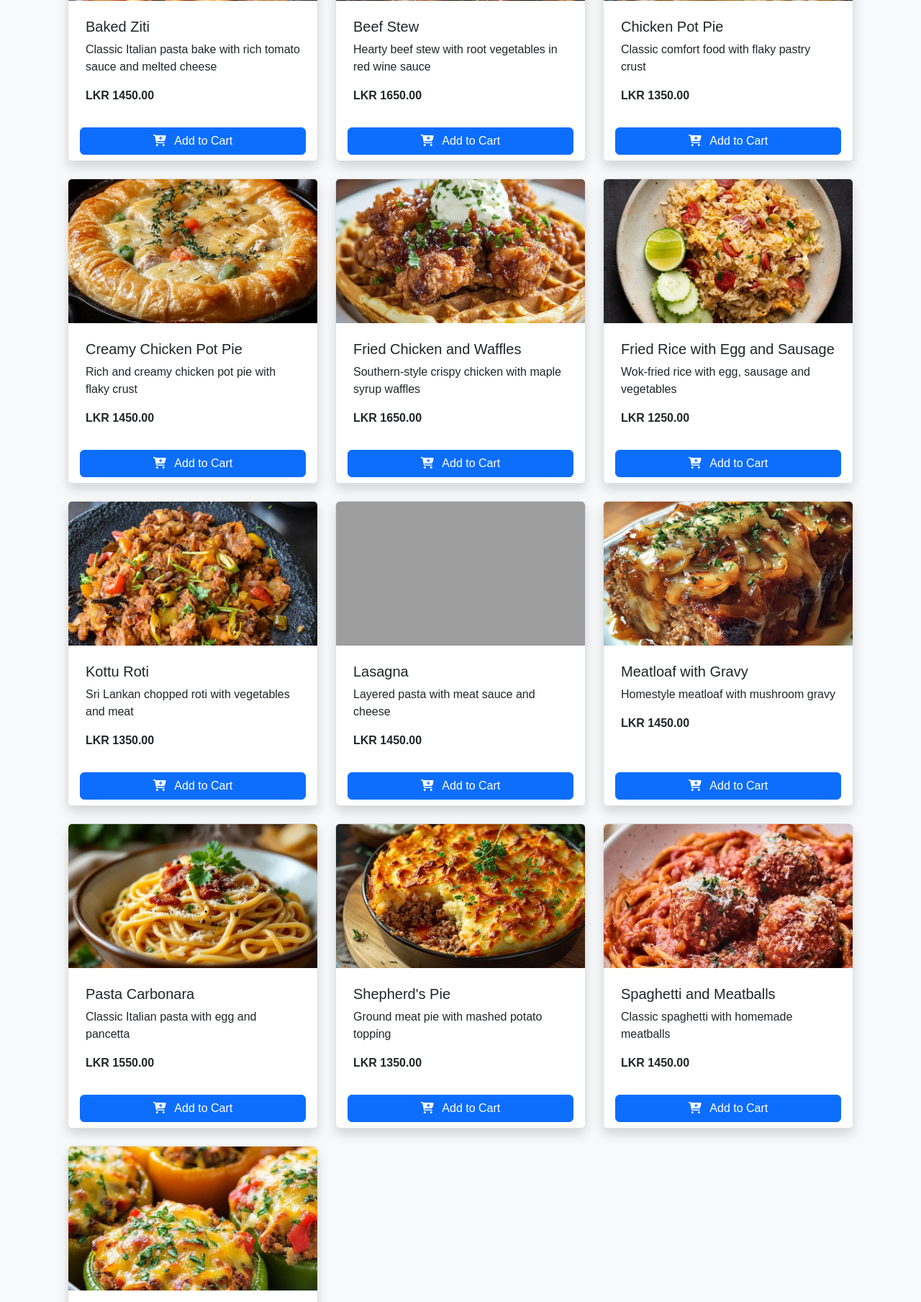
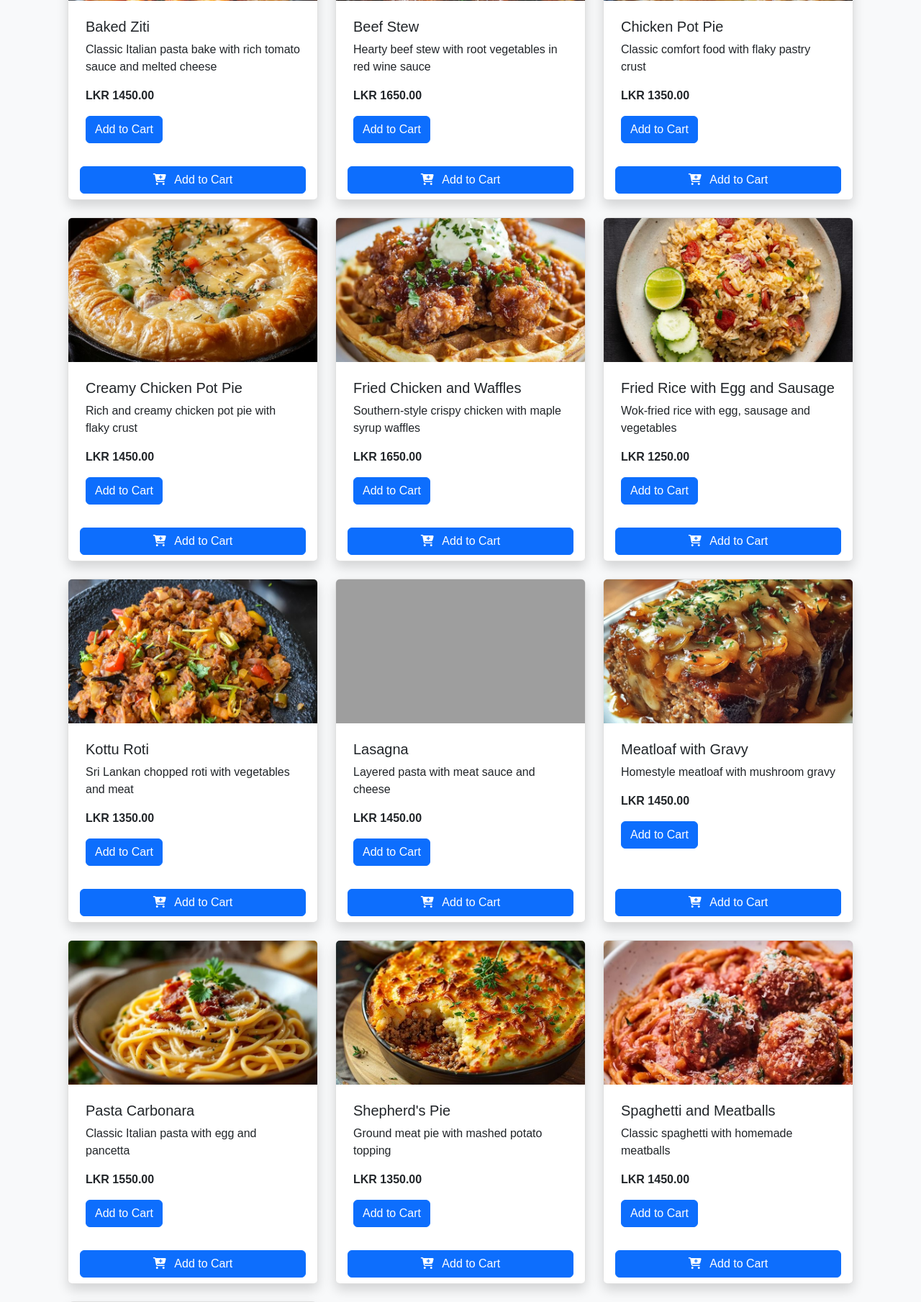
Before and after one commit to MihanTilk/BAD-Group-Project, a Django app: page /menu/ in a window 1280 px wide. Shown: the part 678-2487 px from the top of the page at 72% size. Run offline with Django 5.2, Linux system fonts and the light colour scheme; data comes from the database, SQL or seed files in the repository; both versions use the stored data as it was after the commit; grey boxes are pictures that could not be loaded.

Commit message:
Added add-to-cart- functionality

```diff
--- a/orders/templates/orders/base.html
+++ b/orders/templates/orders/base.html
@@ -164,17 +164,7 @@
 
 <script>
 document.addEventListener('DOMContentLoaded', function() {
-    // Initialize Bootstrap toast
     const toast = new bootstrap.Toast(document.getElementById('cart-toast'));
-
-    // Update cart counter in navbar
-    function updateCartCounter(count) {
-        const counter = document.querySelector('.cart-counter');
-        if (counter) {
-            counter.textContent = count;
-            counter.style.display = count > 0 ? 'block' : 'none';
-        }
-    }
 
     // Handle all add-to-cart forms
     document.querySelectorAll('form[action^="/cart/add/"]').forEach(form => {
@@ -186,11 +176,16 @@ document.addEventListener('DOMContentLoaded', function() {
                 method: 'POST',
                 body: formData,
                 headers: {
-                    'X-Requested-With': 'XMLHttpRequest',
-                    'X-CSRFToken': formData.get('csrfmiddlewaretoken')
+                    'X-Requested-With': 'XMLHttpRequest',  // Tell Django this is an AJAX request
+                    'X-CSRFToken': formData.get('csrfmiddlewaretoken'),
+                },
+            })
+            .then(response => {
+                if (!response.ok) {
+                    throw new Error('Network response was not ok');
                 }
+                return response.json();  // Parse response as JSON
             })
-            .then(response => response.json())
             .then(data => {
                 if (data.success) {
                     // Show toast message
@@ -200,15 +195,20 @@ document.addEventListener('DOMContentLoaded', function() {
                     toast.show();
 
                     // Update cart counter
-                    updateCartCounter(data.cart_count);
-
-                    // Hide toast after 3 seconds
-                    setTimeout(() => {
-                        toast.hide();
-                    }, 3000);
+                    const counter = document.querySelector('.cart-counter');
+                    if (counter) {
+                        counter.textContent = data.cart_count;
+                        counter.style.display = data.cart_count > 0 ? 'block' : 'none';
+                    }
                 }
             })
-            .catch(error => console.error('Error:', error));
+            .catch(error => {
+                console.error('Error:', error);
+                // Optionally show an error message
+                document.getElementById('toast-message').textContent = 'Failed to add item to cart.';
+                document.getElementById('cart-toast').style.display = 'block';
+                toast.show();
+            });
         });
     });
 });
--- a/orders/templates/orders/menu.html
+++ b/orders/templates/orders/menu.html
@@ -40,6 +40,10 @@
                             <h5 class="card-title">{{ item.name }}</h5>
                             <p class="card-text">{{ item.description }}</p>
                             <p class="card-text"><strong>LKR {{ item.price }}</strong></p>
+                            <form action="{% url 'add_to_cart' item_id=item.id %}" method="post">
+                                {% csrf_token %}
+                                <button type="submit" class="btn btn-primary">Add to Cart</button>
+                            </form>
                         </div>
                         <div class="card-footer bg-white border-0">
                             <form action="{% url 'add_to_cart' item_id=item.id %}" method="post">
--- a/orders/urls.py
+++ b/orders/urls.py
@@ -9,7 +9,7 @@ urlpatterns = [
     path('menu/', DisplayMenuView.as_view(), name='orders'),
     path('cart/', views.cart, name='cart'),
     path('cart/add/<int:item_id>/', views.add_to_cart, name='add_to_cart'),
-    path('cart/update/<int:item_id>/', views.update_cart, name='update_cart'),
+    path('cart/update/<int:cart_item_id>/', views.update_cart, name='update_cart'),
     path('cart/remove/<int:item_id>/', views.remove_from_cart, name='remove_from_cart'),
     path('cart/clear/', views.clear_cart, name='clear_cart'),
     path('checkout/', views.checkout, name='checkout'),
--- a/orders/views.py
+++ b/orders/views.py
@@ -30,68 +30,64 @@ def menu(request):
 
 @login_required
 def cart(request):
-    # Try to get the cart for the logged-in user
     try:
         cart = Cart.objects.get(user=request.user)
+        cart_items = cart.items.all()  # Get all items in the cart
+        total = sum(item.total_price for item in cart_items)
     except Cart.DoesNotExist:
-        # If no cart exists for the user, create a new empty cart (optional)
-        cart = None  # or you can create an empty Cart instance if you prefer
+        cart_items = None
+        total = 0
 
-    # Check if the cart is empty (i.e., no items in the cart)
-    cart_is_empty = not cart or cart.items.count() == 0
-
-    # Pass the cart or empty cart status to the template
     return render(request, 'orders/cart.html', {
-        'cart': cart,
-        'cart_is_empty': cart_is_empty
+        'cart_items': cart_items,  # Pass items to template
+        'total_cost': total,       # Pass total cost
     })
 
 
 @login_required
 def add_to_cart(request, item_id):
-    menu_item = get_object_or_404(MenuItem, id=item_id)
+    if request.method == 'POST':
+        menu_item = get_object_or_404(MenuItem, id=item_id)
+        cart, created = Cart.objects.get_or_create(user=request.user)
 
-    # Get or create cart for user
-    cart, created = Cart.objects.get_or_create(user=request.user)
+        cart_item, created = CartItem.objects.get_or_create(
+            cart=cart,
+            menu_item=menu_item,
+            defaults={'quantity': 1}
+        )
 
-    # Get or create cart item
-    cart_item, created = CartItem.objects.get_or_create(
-        cart=cart,
-        item=menu_item,
-        defaults={'quantity': 1}
-    )
+        if not created:
+            cart_item.quantity += 1
+            cart_item.save()
 
-    if not created:
-        cart_item.quantity += 1
-        cart_item.save()
+        if request.headers.get('X-Requested-With') == 'XMLHttpRequest':
+            # Return JSON for AJAX requests
+            return JsonResponse({
+                'success': True,
+                'message': f"{menu_item.name} added to cart!",
+                'cart_count': cart.items.count(),
+            })
+        else:
+            # Redirect for normal form submissions
+            messages.success(request, f"{menu_item.name} added to cart!")
+            return redirect('orders')
+    return JsonResponse({'success': False, 'error': 'Invalid request'}, status=400)
 
-    messages.success(request, f"{menu_item.name} added to cart!")
-    return redirect('menu')
 
 @login_required
-def update_cart(request, item_id):
-    menu_item = get_object_or_404(MenuItem, id=item_id)
-    cart = get_object_or_404(Cart, user=request.user)
+def update_cart(request, cart_item_id):  # Changed parameter name
+    cart_item = get_object_or_404(CartItem, id=cart_item_id, cart__user=request.user)
 
     if request.method == 'POST':
-        action = request.POST.get('action')
-        cart_item, created = CartItem.objects.get_or_create(
-            cart=cart,
-            menu_item=menu_item
-        )
+        new_quantity = int(request.POST.get('quantity', 1))
 
-        if action == 'add':
-            cart_item.quantity += 1
-        elif action == 'remove':
-            if cart_item.quantity > 1:
-                cart_item.quantity -= 1
-            else:
-                cart_item.delete()
-                return redirect('cart')
-        cart_item.save()
+        if new_quantity < 1:
+            cart_item.delete()
+        else:
+            cart_item.quantity = new_quantity
+            cart_item.save()
 
-    return redirect('orders' if request.GET.get('from_menu') else 'cart')
-
+    return redirect('cart')
 
 @login_required
 def remove_from_cart(request, item_id):
```
Also changed, not shown: orders/templates/orders/cart.html (+4 -3 lines), db.sqlite3.
